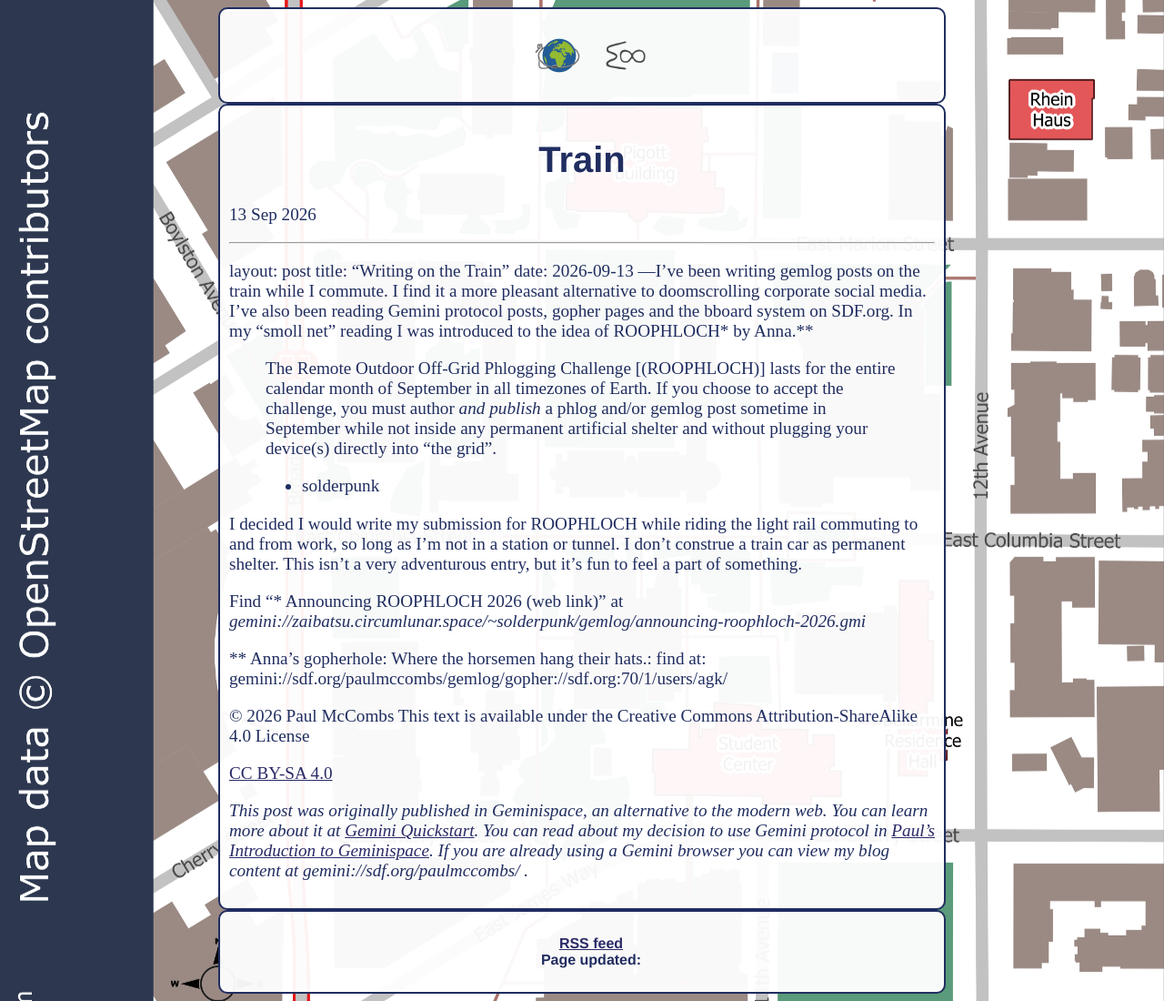
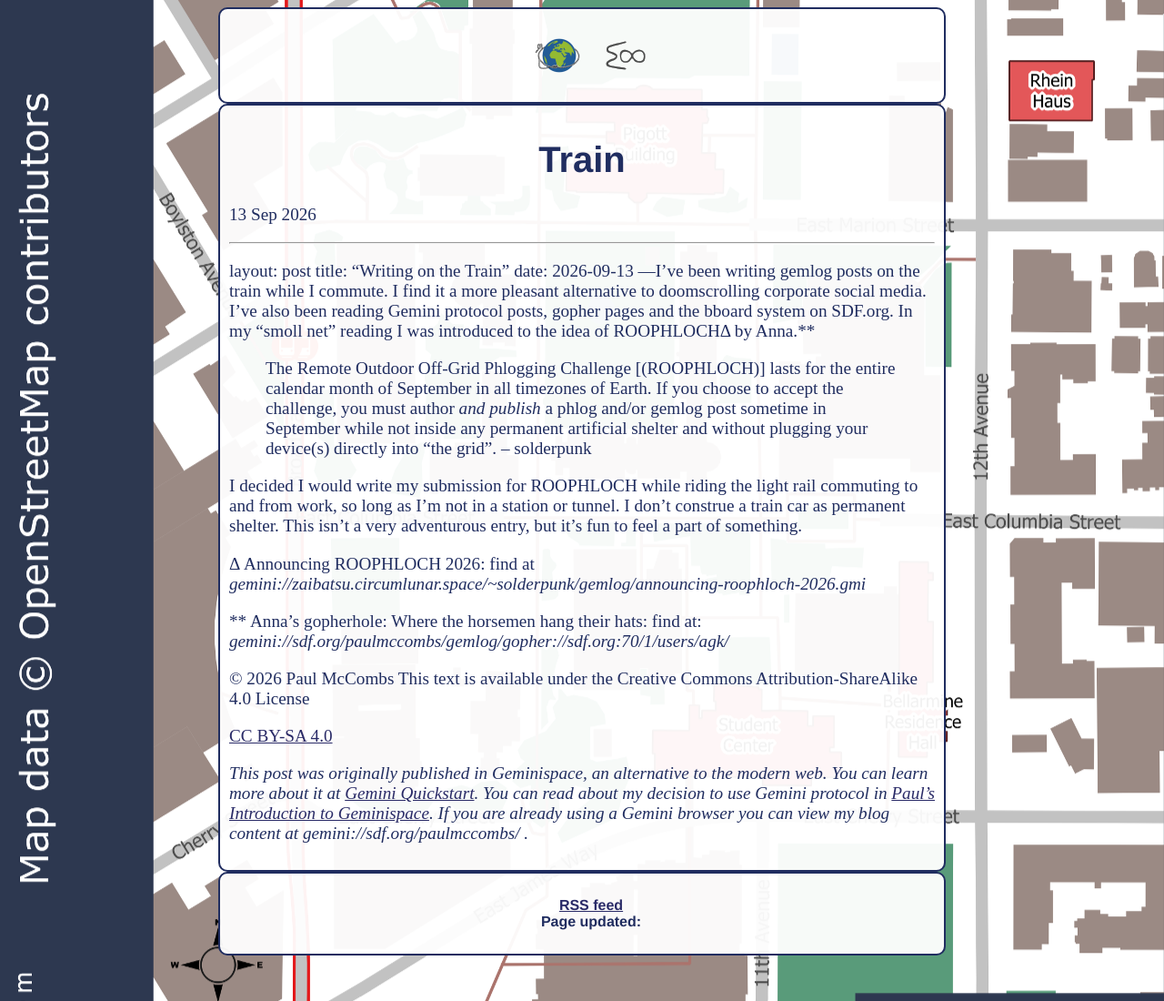
Before and after one commit to geodatawrangler/geodatawrangler.github.io, a Jekyll site: the page built from _posts/2026-09-13-train.md, in a window 1280 px wide. Shown: the whole page at 91% size. Built offline with Jekyll 4.4.1, drawn with Linux system fonts in a browser that asks for light colours; our own code applies the rules of GitHub Pages for plain Markdown files; comment, search, counter and statistics services are not loaded.

Commit message:
<2026-09-14 Mon 03:57> Fix gemini link references

```diff
--- a/_posts/2026-09-13-train.md
+++ b/_posts/2026-09-13-train.md
@@ -2,16 +2,16 @@
 layout: post
 title: "Writing on the Train"
 date: 2026-09-13
----I've been writing gemlog posts on the train while I commute. I find it a more pleasant alternative to doomscrolling corporate social media. I've also been reading Gemini protocol posts, gopher pages and the bboard system on SDF.org. In my "smoll net" reading I was introduced to the idea of ROOPHLOCH* by Anna.**
+---I've been writing gemlog posts on the train while I commute. I find it a more pleasant alternative to doomscrolling corporate social media. I've also been reading Gemini protocol posts, gopher pages and the bboard system on SDF.org. In my "smoll net" reading I was introduced to the idea of ROOPHLOCHΔ by Anna.**
 
 > The Remote Outdoor Off-Grid Phlogging Challenge [(ROOPHLOCH)] lasts for the entire calendar month of September in all timezones of Earth. If you choose to accept the challenge, you must author *and publish* a phlog and/or gemlog post sometime in September while not inside any permanent artificial shelter and without plugging your device(s) directly into "the grid".
-- solderpunk
+> -- solderpunk
 
 I decided I would write my submission for ROOPHLOCH while riding the light rail commuting to and from work, so long as I'm not in a station or tunnel. I don't construe a train car as permanent shelter. This isn't a very adventurous entry, but it's fun to feel a part of something.
 
-Find "* Announcing ROOPHLOCH 2026 (web link)" at _gemini://zaibatsu.circumlunar.space/~solderpunk/gemlog/announcing-roophloch-2026.gmi_
+Δ Announcing ROOPHLOCH 2026: find at _gemini://zaibatsu.circumlunar.space/~solderpunk/gemlog/announcing-roophloch-2026.gmi_
 
-** Anna's gopherhole: Where the horsemen hang their hats.: find at: gemini://sdf.org/paulmccombs/gemlog/gopher://sdf.org:70/1/users/agk/
+** Anna's gopherhole: Where the horsemen hang their hats: find at: _gemini://sdf.org/paulmccombs/gemlog/gopher://sdf.org:70/1/users/agk/_
 
 © 2026 Paul McCombs
 This text is available under the Creative Commons Attribution-ShareAlike 4.0 License
```
